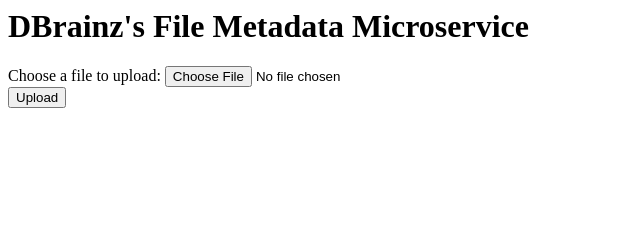
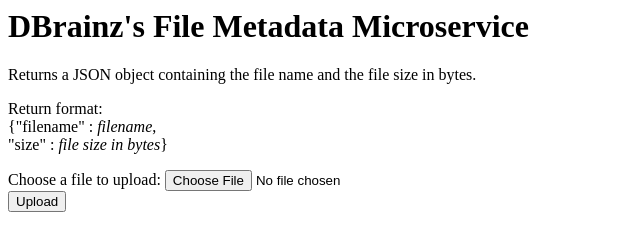
Before and after one commit to dbrainz/dbrainz-meta-heroku, a website: page index.html in a window 1280 px wide. Shown: the whole page, without its empty margins (0-640 px from the left). Drawn offline with Linux system fonts and the light colour scheme.

Commit message:
Update index.html to clarify what the service does

```diff
--- a/index.html
+++ b/index.html
@@ -1,4 +1,9 @@
 <h1>DBrainz's File Metadata Microservice</h1>
+<p>Returns a JSON object containing the file name and the file size in bytes.</p>
+<p>Return format: <br>
+{"filename" : <i>filename</i>,<br>
+"size" : <i>file size in bytes</i>}</p>
+
 <form action="https://dbrainz-meta.herokuapp.com/" enctype="multipart/form-data" method="post">
     <div>
         Choose a file to upload: <input type="file" name="uploadfile" size=30>
```
